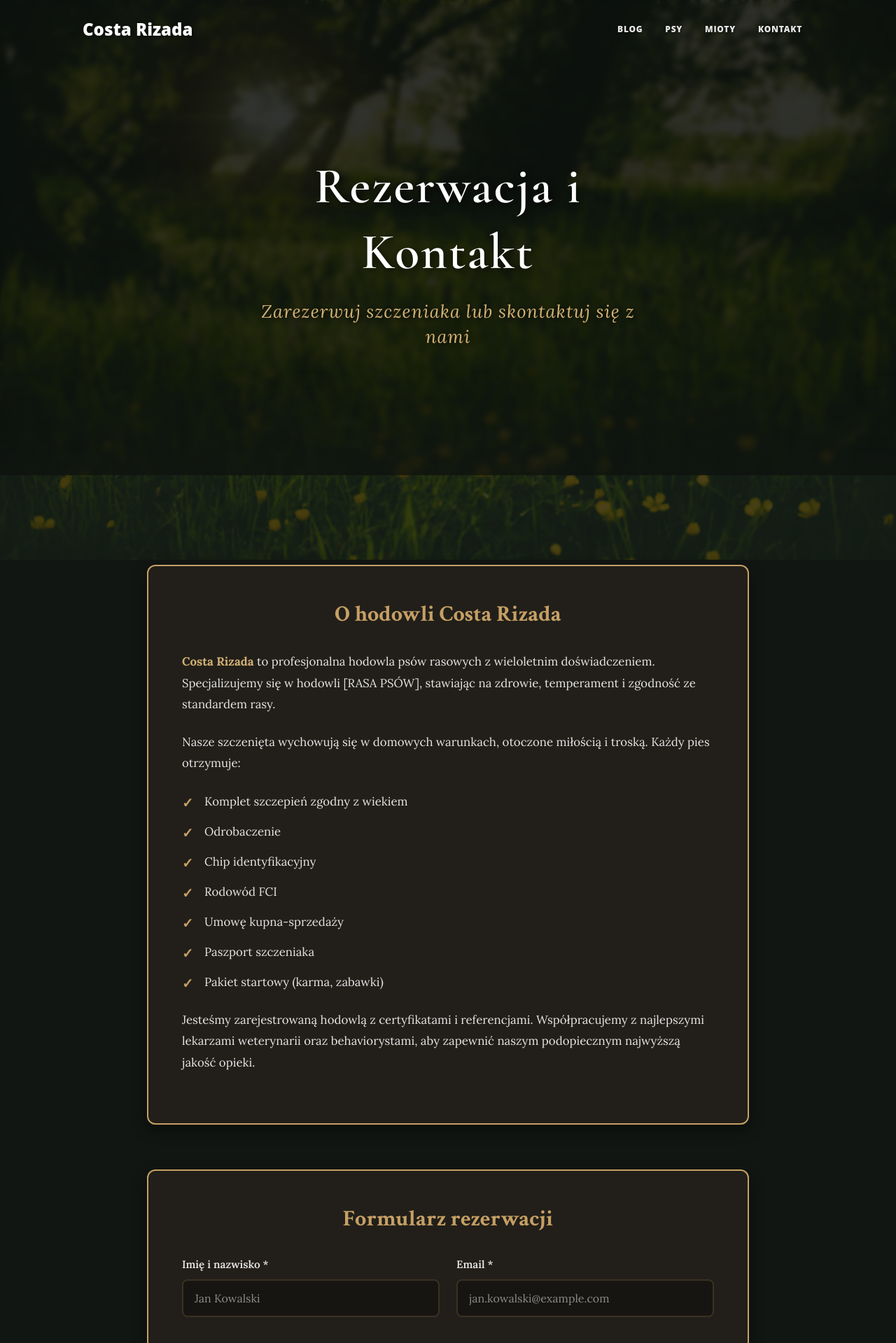
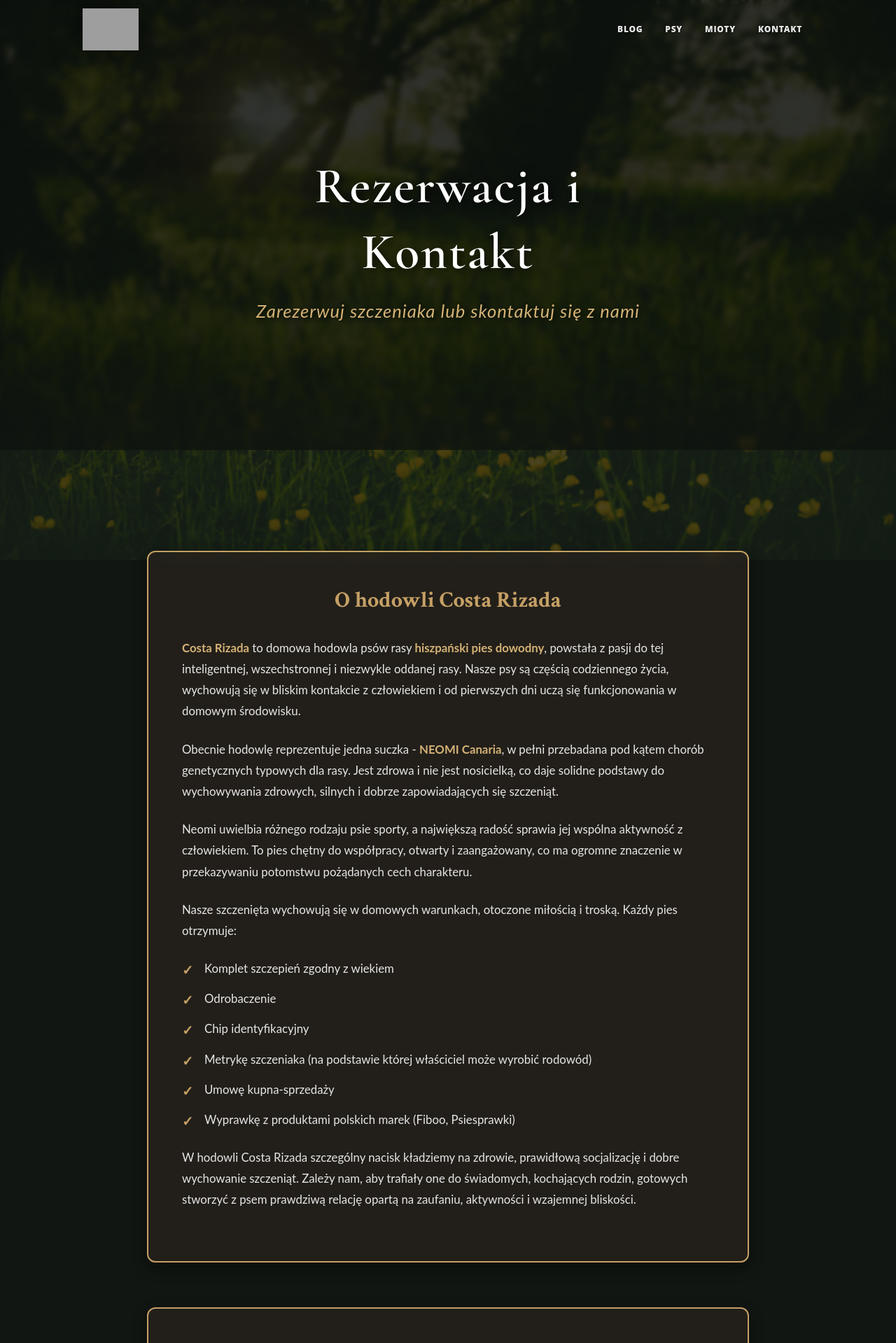
Before and after one commit to Krystian137/DogBreeding, a Django app: page /rezerwacja/ in a window 1280 px wide. Shown: the top 1919 px of the page at 70% size. Run offline with Django 5.2, Linux system fonts and the light colour scheme; grey boxes are pictures that could not be loaded.

Commit message:
changed reservation content

```diff
--- a/reservation/templates/reservation/reservation.html
+++ b/reservation/templates/reservation/reservation.html
@@ -21,8 +21,20 @@
         <div class="about-content">
             <div class="about-text">
                 <p>
-                    <strong>Costa Rizada</strong> to profesjonalna hodowla psów rasowych z wieloletnim doświadczeniem.
-                    Specjalizujemy się w hodowli [RASA PSÓW], stawiając na zdrowie, temperament i zgodność ze standardem rasy.
+                    <strong>Costa Rizada</strong> to domowa hodowla psów rasy <strong>hiszpański pies dowodny</strong>,
+                    powstała z pasji do tej inteligentnej, wszechstronnej i niezwykle oddanej rasy.
+                    Nasze psy są częścią codziennego życia, wychowują się w bliskim kontakcie z człowiekiem
+                    i od pierwszych dni uczą się funkcjonowania w domowym środowisku.
+                </p>
+                <p>
+                    Obecnie hodowlę reprezentuje jedna suczka - <strong>NEOMI Canaria</strong>, w pełni przebadana
+                    pod kątem chorób genetycznych typowych dla rasy. Jest zdrowa i nie jest nosicielką,
+                    co daje solidne podstawy do wychowywania zdrowych, silnych i dobrze zapowiadających się szczeniąt.
+                </p>
+                <p>
+                    Neomi uwielbia różnego rodzaju psie sporty, a największą radość sprawia jej wspólna aktywność z człowiekiem.
+                    To pies chętny do współpracy, otwarty i zaangażowany, co ma ogromne znaczenie w przekazywaniu
+                    potomstwu pożądanych cech charakteru.
                 </p>
                 <p>
                     Nasze szczenięta wychowują się w domowych warunkach, otoczone miłością i troską.
@@ -32,15 +44,14 @@
                     <li>Komplet szczepień zgodny z wiekiem</li>
                     <li>Odrobaczenie</li>
                     <li>Chip identyfikacyjny</li>
-                    <li>Rodowód FCI</li>
+                    <li>Metrykę szczeniaka (na podstawie której właściciel może wyrobić rodowód)</li>
                     <li>Umowę kupna-sprzedaży</li>
-                    <li>Paszport szczeniaka</li>
-                    <li>Pakiet startowy (karma, zabawki)</li>
+                    <li>Wyprawkę z produktami polskich marek (Fiboo, Psiesprawki)</li>
                 </ul>
                 <p>
-                    Jesteśmy zarejestrowaną hodowlą z certyfikatami i referencjami.
-                    Współpracujemy z najlepszymi lekarzami weterynarii oraz behaviorystami,
-                    aby zapewnić naszym podopiecznym najwyższą jakość opieki.
+                    W hodowli Costa Rizada szczególny nacisk kładziemy na zdrowie, prawidłową socjalizację
+                    i dobre wychowanie szczeniąt. Zależy nam, aby trafiały one do świadomych, kochających rodzin,
+                    gotowych stworzyć z psem prawdziwą relację opartą na zaufaniu, aktywności i wzajemnej bliskości.
                 </p>
             </div>
         </div>
@@ -143,8 +154,8 @@
                     </svg>
                 </div>
                 <h3>Telefon</h3>
-                <p><a href="tel:+48123456789">+48 123 456 789</a></p>
-                <p class="contact-hours">Pn-Pt: 9:00-18:00</p>
+                <p><a href="tel:+48123456789">+48 604 199 265</a></p>
+                <p class="contact-hours">Pn-Sob: 16:00-21:00</p>
             </div>
 
             <div class="contact-card">
@@ -154,7 +165,7 @@
                     </svg>
                 </div>
                 <h3>Email</h3>
-                <p><a href="mailto:kontakt@costarizada.pl">kontakt@costarizada.pl</a></p>
+                <p><a href="mailto:kontakt@costarizada.pl">hodowla.costa.rizada@gmail.com</a></p>
                 <p class="contact-hours">Odpowiadamy w 24-48h</p>
             </div>
 
@@ -181,9 +192,9 @@
                 <div class="faq-answer">
                     <p>Proces rezerwacji składa się z kilku kroków:</p>
                     <ol>
-                        <li>Wypełnienie formularza kontaktowego</li>
-                        <li>Rozmowa telefoniczna lub mailowa</li>
-                        <li>Umówienie wizyty w hodowli (opcjonalnie)</li>
+                        <li>Wypełnienie formularza kontaktowego lub bezpośredni kontakt</li>
+                        <li>Rozmowa telefoniczna lub mailowa - poznajemy się wzajemnie</li>
+                        <li>Umówienie wizyty w hodowli (opcjonalnie, ale zachęcamy)</li>
                         <li>Wpłata zadatku rezerwacyjnego</li>
                         <li>Odbiór szczeniaka po ukończeniu 8 tygodnia życia</li>
                     </ol>
@@ -202,7 +213,7 @@
                 <h3 class="faq-question">Czy mogę odwiedzić hodowlę przed rezerwacją?</h3>
                 <div class="faq-answer">
                     <p>Tak! Zachęcamy do odwiedzin. Proszę o wcześniejsze umówienie się, abyśmy mogli poświęcić Państwu
-                    wystarczająco dużo czasu i pokazać naszą hodowlę oraz szczenięta.</p>
+                    wystarczająco dużo czasu i pokazać naszą hodowlę, Neomi oraz szczenięta (jeśli aktualnie są dostępne).</p>
                 </div>
             </div>
 
@@ -211,11 +222,11 @@
                 <div class="faq-answer">
                     <p>Wraz ze szczeniakiem otrzymują Państwo:</p>
                     <ul>
-                        <li>Rodowód FCI</li>
+                        <li>Metrykę szczeniaka (na podstawie której można wyrobić rodowód FCI)</li>
                         <li>Książeczkę zdrowia z wpisanymi szczepieniami</li>
-                        <li>Paszport szczeniaka</li>
+                        <li>Chip identyfikacyjny</li>
                         <li>Umowę kupna-sprzedaży</li>
-                        <li>Certyfikat chipu</li>
+                        <li>Wyprawkę z produktami polskich marek (Fiboo, Psiesprawki) - karma, zabawki, smakołyki</li>
                         <li>Instrukcje pielęgnacji i żywienia</li>
                     </ul>
                 </div>
@@ -225,7 +236,20 @@
                 <h3 class="faq-question">Czy zapewniacie wsparcie po zakupie?</h3>
                 <div class="faq-answer">
                     <p>Oczywiście! Pozostajemy w kontakcie z wszystkimi właścicielami naszych szczeniąt.
-                    Udzielamy porad dotyczących żywienia, pielęgnacji i wychowania. Jesteśmy dostępni telefonicznie i mailowo.</p>
+                    Udzielamy porad dotyczących żywienia, pielęgnacji, wychowania i aktywności z hiszpańskim psem dowodnym.
+                    Jesteśmy dostępni telefonicznie i mailowo. Zależy nam na długotrwałych relacjach z właścicielami
+                    i chętnie śledzimy rozwój naszych podopiecznych.</p>
+                </div>
+            </div>
+
+            <div class="faq-item">
+                <h3 class="faq-question">Dlaczego hiszpański pies dowodny?</h3>
+                <div class="faq-answer">
+                    <p>Hiszpański pies dowodny (Perro de Agua Español) to wyjątkowa rasa - inteligentna, wszechstronna,
+                    chętna do współpracy i niezwykle oddana rodzinie. Doskonale sprawdza się zarówno jako pies rodzinny,
+                    jak i sportowy kompan do różnych aktywności. Neomi, nasza hodowlana suczka, uwielbia psie sporty
+                    i wspólną aktywność z człowiekiem, a te cechy przekazuje swoim szczeniętom. To psy idealne dla
+                    aktywnych rodzin gotowych poświęcić czas na wspólne zajęcia i budowanie relacji.</p>
                 </div>
             </div>
         </div>
@@ -237,7 +261,7 @@
       "@context": "https://schema.org",
       "@type": "PetStore",
       "name": "Costa Rizada",
-      "description": "Profesjonalna hodowla psów rasowych z wieloletnim doświadczeniem",
+      "description": "Domowa hodowla hiszpańskiego psa dowodnego (Perro de Agua Español) we Wrocławiu",
       "url": "https://twojadomena.pl",
       "telephone": "+48-123-456-789",
       "email": "kontakt@costarizada.pl",
@@ -265,7 +289,7 @@
         "name": "Jak przebiega proces rezerwacji szczeniaka?",
         "acceptedAnswer": {
           "@type": "Answer",
-          "text": "Proces rezerwacji składa się z kilku kroków: wypełnienie formularza, rozmowa, wizyta (opcjonalnie), wpłata zadatku, odbiór po 8 tygodniu."
+          "text": "Proces rezerwacji składa się z kilku kroków: wypełnienie formularza lub bezpośredni kontakt, rozmowa, wizyta (opcjonalnie), wpłata zadatku, odbiór po 8 tygodniu."
         }
       }, {
         "@type": "Question",
@@ -274,6 +298,13 @@
           "@type": "Answer",
           "text": "Cena szczeniaka zależy od wielu czynników. Szczegółowe informacje przekazujemy podczas bezpośredniego kontaktu."
         }
+      }, {
+        "@type": "Question",
+        "name": "Jakie dokumenty otrzymam wraz ze szczeniakiem?",
+        "acceptedAnswer": {
+          "@type": "Answer",
+          "text": "Metryka szczeniaka, książeczka zdrowia, certyfikat chipu, umowa kupna-sprzedaży, wyprawka z produktami Fiboo i Psiesprawki."
+        }
       }]
     }
 </script>
--- a/static/css/navbar.css
+++ b/static/css/navbar.css
@@ -13,12 +13,23 @@
     transition: all 0.3s ease;
 }
 
-/* Linki i Brand (Zawsze jasne na ciemnym tle) */
+/* --- ZMIANA: Konfiguracja kontenera LOGO --- */
 #mainNav .navbar-brand {
     font-weight: 800;
     font-size: 1.5rem;
     color: var(--col-heading);
     text-shadow: 2px 2px 4px rgba(0,0,0,0.5);
+    /* Dodane dla obrazka: */
+    display: flex;          /* Żeby wyśrodkować obrazek w pionie */
+    align-items: center;    /* Centrowanie pionowe */
+    padding: 0;             /* Reset paddingu, żeby logo nie było ściśnięte */
+}
+
+/* --- NOWE: Styl dla samego obrazka LOGO --- */
+.header-logo {
+    height: 60px;       /* Wysokość startowa na dużym ekranie */
+    width: auto;        /* Zachowuje proporcje prostokąta */
+    transition: height 0.3s ease; /* Płynne zmniejszanie przy scrollowaniu */
 }
 
 #mainNav .navbar-nav > li.nav-item > a.nav-link {
@@ -90,6 +101,11 @@
         box-shadow: 0 4px 20px rgba(0, 0, 0, 0.3);
     }
 
+    /* --- ZMIANA: Zmniejszanie loga po przewinięciu --- */
+    #mainNav.is-fixed .header-logo {
+        height: 45px; /* Mniejsze logo, gdy pasek jest przyklejony */
+    }
+
     /* Kolory w stanie przyklejonym */
     #mainNav.is-fixed .navbar-brand {
         color: var(--col-heading);
@@ -130,6 +146,11 @@
     #mainNav .navbar-brand {
         font-size: 1.3rem;
         text-shadow: none;
+    }
+
+    /* --- ZMIANA: Rozmiar loga na tablecie/telefonie --- */
+    .header-logo {
+        height: 40px; /* Optymalne dla mobile */
     }
 
     #mainNav .navbar-nav > li.nav-item > a.nav-link {
@@ -174,6 +195,11 @@
         font-size: 1.1rem;
     }
 
+    /* --- ZMIANA: Jeszcze mniejsze logo na małych ekranach --- */
+    .header-logo {
+        height: 35px;
+    }
+
     #mainNav .navbar-nav > li.nav-item > a.nav-link {
         font-size: 0.8rem;
         padding: 0.6rem 0.8rem;
@@ -186,7 +212,6 @@
 }
 
 /* --- 5. FALLBACK DLA STARSZYCH PRZEGLĄDAREK --- */
-/* Jeśli przeglądarka nie wspiera backdrop-filter, pokazujemy pełne tło */
 @supports not (backdrop-filter: blur(10px)) {
     #mainNav.is-fixed,
     #mainNav {
--- a/static/css/style.css
+++ b/static/css/style.css
@@ -18,7 +18,7 @@
     /* --- CZCIONKI --- */
     --font-display: "Cormorant Garamond", serif; /* Elegancki display */
     --font-heading: "Crimson Text", serif; /* Nagłówki */
-    --font-body: "Lora", serif; /* Tekst body */
+    --font-body: "Lato", serif; /* Tekst body */
 }
 
 /* =========================================
@@ -201,8 +201,10 @@ header.masthead .site-heading .subheading {
 main.container {
     position: relative;
     z-index: 1;
-    padding-top: 80px !important; /* Przestrzeń po headerze */
-    padding-bottom: 100px !important;
+    padding-top: 6rem;
+    padding-bottom: 6rem;
+    max-width: 1200px;
+    margin: 0 auto;
 }
 
 
--- a/templates/base.html
+++ b/templates/base.html
@@ -33,7 +33,9 @@
 
 <nav class="navbar navbar-expand-lg navbar-light" id="mainNav">
     <div class="container px-4 px-lg-5">
-        <a class="navbar-brand" href="/">Costa Rizada</a> <button class="navbar-toggler" type="button" data-bs-toggle="collapse"
+        <a class="navbar-brand" href="/">
+            <img src="{% static 'img/logo-transparent.png' %}" alt="Costa Rizada" class="header-logo">
+        </a> <button class="navbar-toggler" type="button" data-bs-toggle="collapse"
                 data-bs-target="#navbarResponsive">
             <span class="navbar-toggler-icon"></span>
         </button>
@@ -86,17 +88,16 @@
             <div class="col-md-4 text-center">
                 <div class="h-100 p-4 rounded-3">
                     <h4 class="footer-heading">Kontakt</h4>
-                    <p class="mb-1">ul. Leśna 15, 00-000 Warszawa</p>
-                    <p class="mb-1">+48 600 000 000</p>
-                    <p class="mb-0">kontakt@dogbreeding.pl</p>
+                    <p class="mb-1">+48 604 199 265</p>
+                    <p class="mb-0">hodowla.costa.rizada@gmail.com</p>
                 </div>
             </div>
             <div class="col-md-4 text-center">
                 <div class="h-100 p-4 rounded-3">
                     <h4 class="footer-heading">Costa Rizada</h4>
                     <p class="mb-0">
-                        Profesjonalna hodowla psów rasowych z pasją i miłością do zwierząt.
-                        Dbamy o zdrowie i doskonały eksterier naszych szczeniąt.
+                        Hodowla Costa Rizada to domowa hodowla psów rasy hiszpański pies dowodny, powstała z pasji do tej
+                        inteligentnej, wszechstronnej i niezwykle oddanej rasy.
                     </p>
                 </div>
             </div>
```
Also changed, not shown: static/img/logo.jpeg (added).
